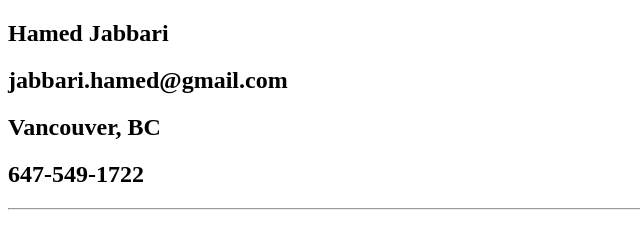
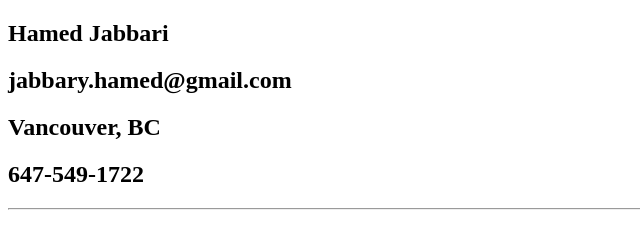
Before and after one commit to hamedjbbri/Resume, a plain HTML site: page index.html in a window 1280 px wide. Shown: the top 225 px of the page, 0-640 px from the left. Drawn offline with Linux system fonts and the light colour scheme.

Commit message:
Update index.html

```diff
--- a/index.html
+++ b/index.html
@@ -8,7 +8,7 @@
   <main>
       <div>
           <h2>Hamed Jabbari</h2>
-          <h2>jabbari.hamed@gmail.com</h2>
+          <h2>jabbary.hamed@gmail.com</h2>
           <h2>Vancouver, BC</h2>
           <h2>647-549-1722</h2>
       </div>
```
